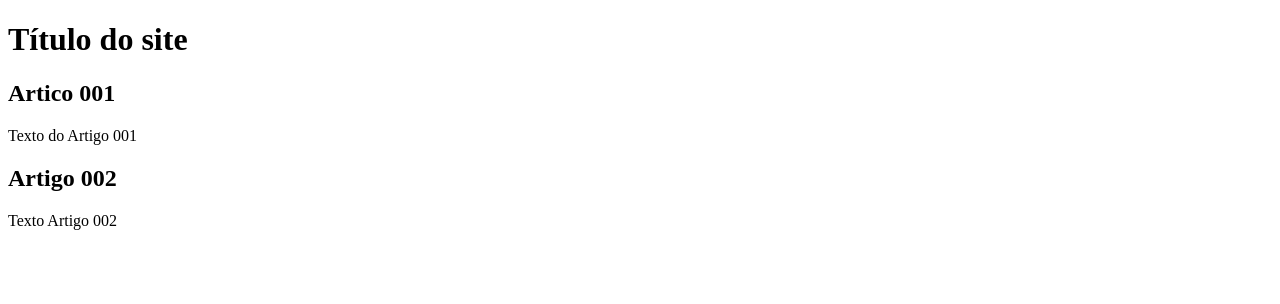
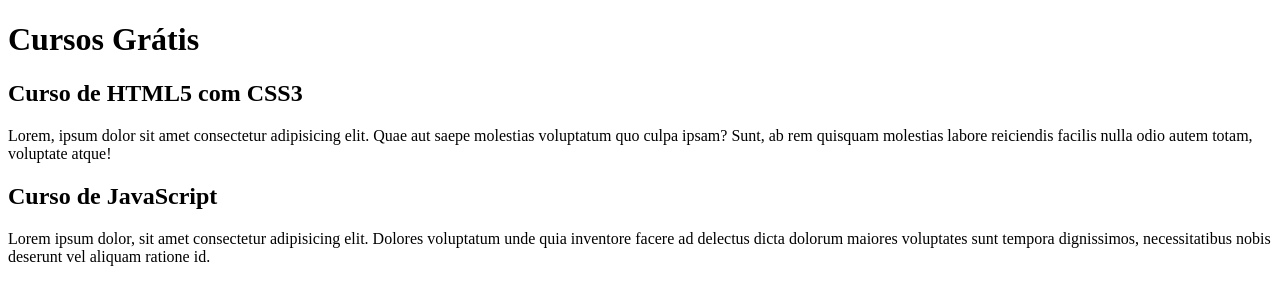
Before and after one commit to senasamuel/projetosite, a plain HTML site: page index.html in a window 1280 px wide. Drawn offline with Linux system fonts and the light colour scheme.

Commit message:
comecei a escrever o conteudo

```diff
--- a/index.html
+++ b/index.html
@@ -8,15 +8,15 @@
 <body>
     <main>
         <header>
-            <h1>Título do site </h1>
+            <h1>Cursos Grátis </h1>
         </header>
         <article>
-            <h2>Artico 001</h2>
-            <p>Texto do Artigo 001</p>
+            <h2>Curso de HTML5 com CSS3</h2>
+            <p>Lorem, ipsum dolor sit amet consectetur adipisicing elit. Quae aut saepe molestias voluptatum quo culpa ipsam? Sunt, ab rem quisquam molestias labore reiciendis facilis nulla odio autem totam, voluptate atque!</p>
         </article>
         <article>
-            <h2>Artigo 002 </h2>
-            <p>Texto Artigo 002</p>
+            <h2>Curso de JavaScript </h2>
+            <p>Lorem ipsum dolor, sit amet consectetur adipisicing elit. Dolores voluptatum unde quia inventore facere ad delectus dicta dolorum maiores voluptates sunt tempora dignissimos, necessitatibus nobis deserunt vel aliquam ratione id.</p>
         </article>
     </main>
 </body>
```
